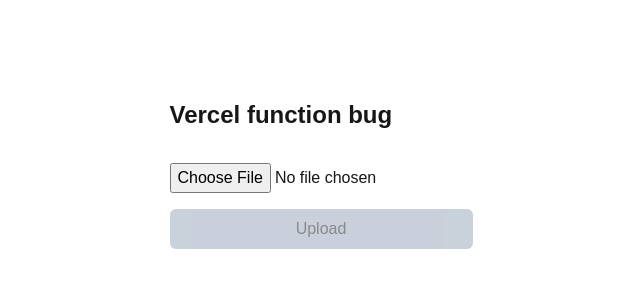
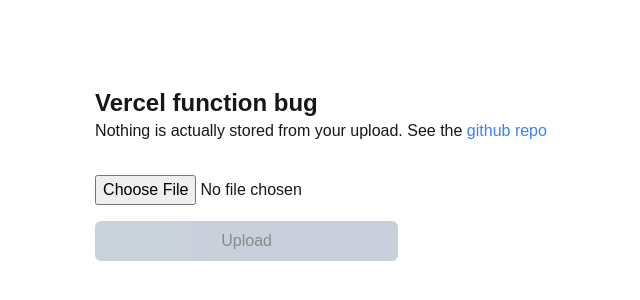
Before and after one commit to okcoker/vercel-server-action-bug, a Next.js app: page / in a window 1280 px wide. Shown: the part 226-526 px from the top of the page, without its empty margins (319-959 px from the left). Built offline with nearby package versions, Linux system fonts and the light colour scheme.

Commit message:
Add github link

```diff
--- a/app/page.tsx
+++ b/app/page.tsx
@@ -68,7 +68,18 @@
   return (
     <div className="grid grid-rows-[20px_1fr_20px] items-center justify-items-center min-h-screen p-8 pb-20 gap-16 sm:p-20 font-[family-name:var(--font-geist-sans)]">
       <main className="flex flex-col gap-8 row-start-2 items-center sm:items-start">
-        <h1 className="text-2xl font-bold">Vercel function bug</h1>
+        <header>
+          <h1 className="text-2xl font-bold">Vercel function bug</h1>
+          <p>
+            Nothing is actually stored from your upload. See the{" "}
+            <a
+              className="text-blue-500"
+              href="https://github.com/okcoker/vercel-server-action-bug"
+            >
+              github repo
+            </a>
+          </p>
+        </header>
         <form onSubmit={handleFormSubmit} className="flex flex-col gap-4">
           <input
             type="file"
```
